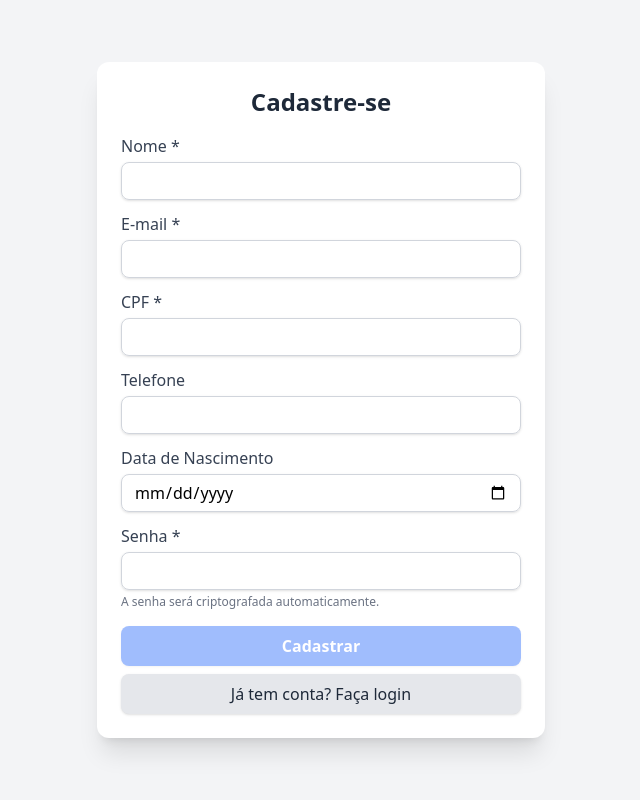
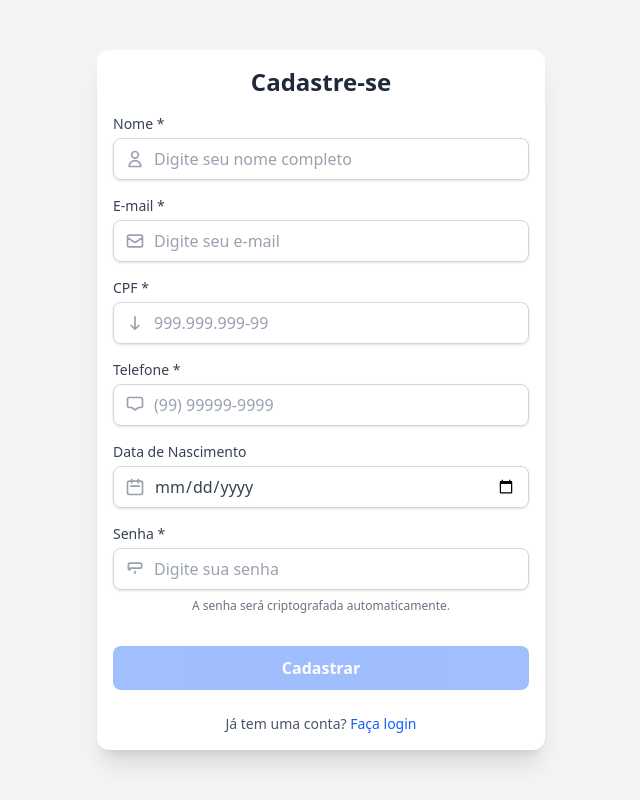
Before and after one commit to KesleyWilie/Sorrisus_FrontEnd, a React (Vite) app: page /pacientes/cadastrar in a window 1280 px wide. Shown: the whole page, without its empty margins (319-959 px from the left). Built offline with nearby package versions, Linux system fonts and the light colour scheme.

Commit message:
✨feat: adicionar validações no formulário de cadastro de paciente

```diff
--- a/src/pages/paciente/CadastrarPaciente.jsx
+++ b/src/pages/paciente/CadastrarPaciente.jsx
@@ -1,6 +1,92 @@
 import { useState } from "react";
 import { cadastrarPaciente } from "../../services/pacienteService";
 import { Link, useNavigate } from "react-router-dom";
+
+// Componente de Ícone de Exemplo
+const InputIcon = ({ icon: Icon, placeholder, type, name, value, onChange, error, ...props }) => {
+  const iconClasses = "absolute left-3 top-1/2 transform -translate-y-1/2 text-gray-400";
+  const inputClasses = `w-full pl-10 pr-3 py-2 border rounded-lg shadow-sm text-gray-700 placeholder-gray-400 focus:outline-none focus:ring-2 focus:ring-blue-500 transition duration-150 ${
+    error ? "border-red-500" : "border-gray-300"
+  } ${type === "date" ? "appearance-none" : ""}`; // Adicionado appearance-none para o input date
+
+  return (
+    <div className="relative">
+      {/* Ícone é simulado aqui */}
+      <div className={iconClasses}>
+        {/* SVG Ícones conforme o campo */}
+        <svg className="w-5 h-5" fill="none" stroke="currentColor" viewBox="0 0 24 24" xmlns="http://www.w3.org/2000/svg">
+          {name === "nome" && <path strokeLinecap="round" strokeLinejoin="round" strokeWidth="2" d="M16 7a4 4 0 11-8 0 4 4 0 018 0zM12 14a7 7 0 00-7 7h14a7 7 0 00-7-7z" />}
+          {name === "email" && <path strokeLinecap="round" strokeLinejoin="round" strokeWidth="2" d="M3 8l7.89 5.26a2 2 0 002.22 0L21 8M5 19h14a2 2 0 002-2V7a2 2 0 00-2-2H5a2 2 0 00-2 2v10a2 2 0 002 2z" />}
+          {name === "cpf" && <path strokeLinecap="round" strokeLinejoin="round" strokeWidth="2" d="M12 4.5v15m0 0l-4.5-4.5M12 19.5l4.5-4.5M12 19.5v-15" />}
+          {name === "telefone" && <path strokeLinecap="round" strokeLinejoin="round" strokeWidth="2" d="M3 5a2 2 0 012-2h14a2 2 0 012 2v8a2 2 0 01-2 2h-3l-4 3-4-3H5a2 2 0 01-2-2V5z" />}
+          {name === "dataNascimento" && <path strokeLinecap="round" strokeLinejoin="round" strokeWidth="2" d="M8 7V3m8 4V3m-9 8h10M5 21h14a2 2 0 002-2V7a2 2 0 00-2-2H5a2 2 0 00-2 2v12a2 2 0 002 2z" />}
+          {name === "senha" && <path strokeLinecap="round" strokeLinejoin="round" strokeWidth="2" d="M12 15v2m-6-6h12a2 2 0 002-2V7a2 2 0 00-2-2H6a2 2 0 00-2 2v4a2 2 0 002 2z" />}
+        </svg>
+      </div>
+
+      <input
+        type={type}
+        name={name}
+        value={value}
+        onChange={onChange}
+        placeholder={placeholder}
+        className={inputClasses}
+        {...props}
+      />
+    </div>
+  );
+};
+
+// Funções de Máscara e Validação de CPF
+const maskCpf = (value) => {
+  return value
+    .replace(/\D/g, "") // Remove tudo que não for dígito
+    .replace(/(\d{3})(\d)/, "$1.$2") // Coloca um ponto entre o terceiro e o quarto dígitos
+    .replace(/(\d{3})(\d)/, "$1.$2") // Coloca um ponto entre o sexto e o sétimo dígitos
+    .replace(/(\d{3})(\d{1,2})$/, "$1-$2") // Coloca um hífen entre o nono e o décimo dígitos
+    .slice(0, 14); // Limita ao tamanho de CPF (incluindo pontos e traço)
+};
+
+const maskTelefone = (value) => {
+  return value
+    .replace(/\D/g, "") // Remove tudo que não for dígito
+    .replace(/^(\d{2})(\d)/g, "($1) $2") // Coloca parênteses em volta dos dois primeiros dígitos
+    .replace(/(\d{5})(\d)/, "$1-$2") // Coloca hífen depois do quinto dígito (padrão celular 5+4)
+    .slice(0, 15); // Limita ao tamanho de telefone (ex: (99) 99999-9999)
+};
+
+const validateCpf = (cpf) => {
+  cpf = cpf.replace(/[^\d]/g, ""); // Remove formatação
+
+  if (cpf.length !== 11 || /^(\d)\1{10}$/.test(cpf)) {
+    return false; // Retorna falso se não tiver 11 dígitos ou for uma sequência repetida
+  }
+
+  let sum = 0;
+  let remainder;
+
+  // Validação do primeiro dígito verificador
+  for (let i = 1; i <= 9; i++) {
+    sum += parseInt(cpf.substring(i - 1, i)) * (11 - i);
+  }
+  remainder = (sum * 10) % 11;
+
+  if (remainder === 10 || remainder === 11) remainder = 0;
+  if (remainder !== parseInt(cpf.substring(9, 10))) return false;
+
+  sum = 0;
+
+  // Validação do segundo dígito verificador
+  for (let i = 1; i <= 10; i++) {
+    sum += parseInt(cpf.substring(i - 1, i)) * (12 - i);
+  }
+  remainder = (sum * 10) % 11;
+
+  if (remainder === 10 || remainder === 11) remainder = 0;
+  if (remainder !== parseInt(cpf.substring(10, 11))) return false;
+
+  return true;
+};
 
 const CadastrarPaciente = () => {
   const navigate = useNavigate();
@@ -14,7 +100,7 @@ const CadastrarPaciente = () => {
     senha: "",
   });
 
-  const [erros, setErros] = useState({}); // armazenar erros específicos
+  const [erros, setErros] = useState({});
   const [mensagem, setMensagem] = useState("");
   const [tipoMensagem, setTipoMensagem] = useState("");
 
@@ -32,14 +118,18 @@ const CadastrarPaciente = () => {
       novosErros.email = "Informe um e-mail válido.";
     }
 
-    if (!paciente.cpf.trim()) {
+    // Validação de CPF aprimorada
+    const cpfUnmasked = paciente.cpf.replace(/[^\d]/g, "");
+    if (!cpfUnmasked) {
       novosErros.cpf = "O CPF é obrigatório.";
-    } else if (!/^\d{11}$/.test(paciente.cpf)) {
-      novosErros.cpf = "O CPF deve ter exatamente 11 números.";
+    } else if (!validateCpf(cpfUnmasked)) {
+      novosErros.cpf = "Informe um CPF válido.";
     }
 
-    if (paciente.telefone && !/^\d{10,11}$/.test(paciente.telefone)) {
-      novosErros.telefone = "Telefone deve ter 10 a 11 dígitos.";
+    // Validação de Telefone pelo número de dígitos não mascarados
+    const telefoneUnmasked = paciente.telefone.replace(/[^\d]/g, "");
+    if (paciente.telefone && (telefoneUnmasked.length < 10 || telefoneUnmasked.length > 11)) {
+      novosErros.telefone = "Telefone deve ter 10 ou 11 dígitos (DDD incluso).";
     }
 
     if (paciente.dataNascimento) {
@@ -61,11 +151,20 @@ const CadastrarPaciente = () => {
   };
 
   const handleChange = (e) => {
-    setPaciente({ ...paciente, [e.target.name]: e.target.value });
+    let { name, value } = e.target;
+
+    // Aplica as máscaras
+    if (name === "cpf") {
+      value = maskCpf(value);
+    } else if (name === "telefone") {
+      value = maskTelefone(value);
+    }
+
+    setPaciente({ ...paciente, [name]: value });
 
     // remover erro automaticamente ao digitar
-    if (erros[e.target.name]) {
-      setErros({ ...erros, [e.target.name]: null });
+    if (erros[name]) {
+      setErros({ ...erros, [name]: null });
     }
   };
 
@@ -79,22 +178,39 @@ const CadastrarPaciente = () => {
     }
 
     try {
-      await cadastrarPaciente(paciente);
+      // Cria uma cópia do paciente para enviar, removendo a formatação de CPF e Telefone
+      const pacienteParaEnvio = {
+        ...paciente,
+        cpf: paciente.cpf.replace(/[^\d]/g, ""),
+        telefone: paciente.telefone ? paciente.telefone.replace(/[^\d]/g, "") : "",
+      };
+
+      // A função 'cadastrarPaciente' agora usa o mock service.
+      await cadastrarPaciente(pacienteParaEnvio);
 
       setMensagem("Paciente cadastrado com sucesso!");
       setTipoMensagem("success");
 
+      // Note: A navegação para /login requer que o router (como BrowserRouter) esteja configurado.
       setTimeout(() => navigate("/login"), 2000);
     } catch (error) {
       console.error("Erro ao cadastrar paciente:", error);
-      setMensagem("Erro ao cadastrar paciente. Verifique os dados.");
+
+      const mensagemBackend =
+        error.response?.data?.message ||
+        "Erro ao cadastrar paciente. Tente novamente.";
+
+      setMensagem(mensagemBackend);
       setTipoMensagem("danger");
+
+      //setErros({});
     }
   };
 
   return (
     <div className="min-h-screen flex justify-center items-center bg-gray-100 px-4">
-      <div className="w-full max-w-md bg-white shadow-xl rounded-xl p-6">
+      <div className="w-full max-w-md bg-white shadow-xl rounded-xl p-4">
+
         <h1 className="text-2xl font-bold text-center text-gray-800 mb-4">
           Cadastre-se
         </h1>
@@ -109,129 +225,145 @@ const CadastrarPaciente = () => {
           </div>
         )}
 
-        <form onSubmit={handleSubmit} className="space-y-3">
+        <form onSubmit={handleSubmit} className="space-y-4">
+
           {/* NOME */}
           <div>
-            <label className="block text-gray-700 font-medium">Nome *</label>
-            <input
+            {/* Label visível */}
+            <label htmlFor="nome" className="block text-sm font-medium text-gray-700 mb-1">Nome *</label>
+            <InputIcon
+              id="nome"
               type="text"
               name="nome"
+              placeholder="Digite seu nome completo"
               value={paciente.nome}
               onChange={handleChange}
-              className={`w-full mt-1 px-3 py-1.5 border rounded-lg shadow-sm
-                ${erros.nome ? "border-red-500" : "border-gray-300"}
-                focus:ring-2 focus:ring-blue-500`}
+              error={erros.nome}
             />
-            {erros.nome && <p className="text-red-500 text-sm">{erros.nome}</p>}
+            {erros.nome && <p className="text-red-500 text-sm mt-1">{erros.nome}</p>}
           </div>
 
           {/* EMAIL */}
           <div>
-            <label className="block text-gray-700 font-medium">E-mail *</label>
-            <input
+            {/* Label visível */}
+            <label htmlFor="email" className="block text-sm font-medium text-gray-700 mb-1">E-mail *</label>
+            <InputIcon
+              id="email"
               type="email"
               name="email"
+              placeholder="Digite seu e-mail"
               value={paciente.email}
               onChange={handleChange}
-              className={`w-full mt-1 px-3 py-1.5 border rounded-lg shadow-sm
-                ${erros.email ? "border-red-500" : "border-gray-300"}
-                focus:ring-2 focus:ring-blue-500`}
+              error={erros.email}
             />
-            {erros.email && <p className="text-red-500 text-sm">{erros.email}</p>}
+            {erros.email && <p className="text-red-500 text-sm mt-1">{erros.email}</p>}
           </div>
 
           {/* CPF */}
           <div>
-            <label className="block text-gray-700 font-medium">CPF *</label>
-            <input
+            {/* Label visível */}
+            <label htmlFor="cpf" className="block text-sm font-medium text-gray-700 mb-1">CPF *</label>
+            <InputIcon
+              id="cpf"
               type="text"
               name="cpf"
+              placeholder="999.999.999-99"
               value={paciente.cpf}
               onChange={handleChange}
-              maxLength={11}
-              className={`w-full mt-1 px-3 py-1.5 border rounded-lg shadow-sm
-                ${erros.cpf ? "border-red-500" : "border-gray-300"}
-                focus:ring-2 focus:ring-blue-500`}
+              error={erros.cpf}
+              maxLength={14} // MaxLength para a máscara
             />
-            {erros.cpf && <p className="text-red-500 text-sm">{erros.cpf}</p>}
+            {erros.cpf && <p className="text-red-500 text-sm mt-1">{erros.cpf}</p>}
           </div>
 
           {/* TELEFONE */}
           <div>
-            <label className="block text-gray-700 font-medium">Telefone</label>
-            <input
+            {/* Label visível */}
+            <label htmlFor="telefone" className="block text-sm font-medium text-gray-700 mb-1">Telefone *</label>
+            <InputIcon
+              id="telefone"
               type="text"
               name="telefone"
+              placeholder="(99) 99999-9999"
               value={paciente.telefone}
               onChange={handleChange}
-              className={`w-full mt-1 px-3 py-1.5 border rounded-lg shadow-sm
-                ${erros.telefone ? "border-red-500" : "border-gray-300"}
-                focus:ring-2 focus:ring-blue-500`}
+              error={erros.telefone}
+              maxLength={15} // MaxLength para a máscara
             />
-            {erros.telefone && <p className="text-red-500 text-sm">{erros.telefone}</p>}
+            {erros.telefone && <p className="text-red-500 text-sm mt-1">{erros.telefone}</p>}
           </div>
 
           {/* DATA DE NASCIMENTO */}
           <div>
-            <label className="block text-gray-700 font-medium">
+            {/* Label visível */}
+            <label htmlFor="dataNascimento" className="block text-sm font-medium text-gray-700 mb-1">
               Data de Nascimento
             </label>
-            <input
+            <InputIcon
+              id="dataNascimento"
               type="date"
               name="dataNascimento"
+              placeholder="" // Tipo date não usa placeholder
               value={paciente.dataNascimento}
               onChange={handleChange}
-              className={`w-full mt-1 px-3 py-1.5 border rounded-lg shadow-sm
-                ${erros.dataNascimento ? "border-red-500" : "border-gray-300"}
-                focus:ring-2 focus:ring-blue-500`}
+              error={erros.dataNascimento}
             />
             {erros.dataNascimento && (
-              <p className="text-red-500 text-sm">{erros.dataNascimento}</p>
+              <p className="text-red-500 text-sm mt-1">{erros.dataNascimento}</p>
             )}
           </div>
 
           {/* SENHA */}
           <div>
-            <label className="block text-gray-700 font-medium">Senha *</label>
-            <input
+            {/* Label visível */}
+            <label htmlFor="senha" className="block text-sm font-medium text-gray-700 mb-1">Senha *</label>
+            <InputIcon
+              id="senha"
               type="password"
               name="senha"
+              placeholder="Digite sua senha"
               value={paciente.senha}
               onChange={handleChange}
-              className={`w-full mt-1 px-3 py-1.5 border rounded-lg shadow-sm
-                ${erros.senha ? "border-red-500" : "border-gray-300"}
-                focus:ring-2 focus:ring-blue-500`}
+              error={erros.senha}
             />
-            {erros.senha && <p className="text-red-500 text-sm">{erros.senha}</p>}
-            <p className="text-xs text-gray-500 mt-1">
+            {erros.senha && <p className="text-red-500 text-sm mt-1">{erros.senha}</p>}
+            <p className="text-xs text-gray-500 mt-2 text-center">
               A senha será criptografada automaticamente.
             </p>
           </div>
 
-          {/* BOTÕES */}
-          <div className="mt-4 space-y-2">
+          {/* BOTÃO CADASTRAR */}
+          <div className="pt-4">
             <button
               type="submit"
-              className="w-full py-2 bg-blue-600 hover:bg-blue-700 transition text-white font-semibold rounded-lg shadow disabled:opacity-40"
+              className="w-full py-2.5 bg-blue-600 hover:bg-blue-700 transition duration-200 text-white font-semibold rounded-lg disabled:opacity-40"
+              // Desativa se houver erros ou campos obrigatórios vazios
               disabled={
                 !paciente.nome ||
                 !paciente.email ||
                 !paciente.cpf ||
+                !paciente.telefone ||
                 !paciente.senha ||
                 Object.values(erros).some((e) => e)
-              } // desativa se houver erros
+              }
             >
               Cadastrar
             </button>
+          </div>
+        </form>
 
+        {/* Link para Login, estilizado conforme o molde */}
+        <div className="mt-6 text-center">
+          <p className="text-gray-600 text-sm">
+            Já tem uma conta?{" "}
             <Link
               to="/login"
-              className="block text-center w-full py-2 bg-gray-200 hover:bg-gray-300 transition text-gray-800 font-medium rounded-lg shadow"
+              className="text-blue-600 hover:text-blue-700 font-medium transition duration-200"
             >
-              Já tem conta? Faça login
+              Faça login
             </Link>
-          </div>
-        </form>
+          </p>
+        </div>
       </div>
     </div>
   );
```
